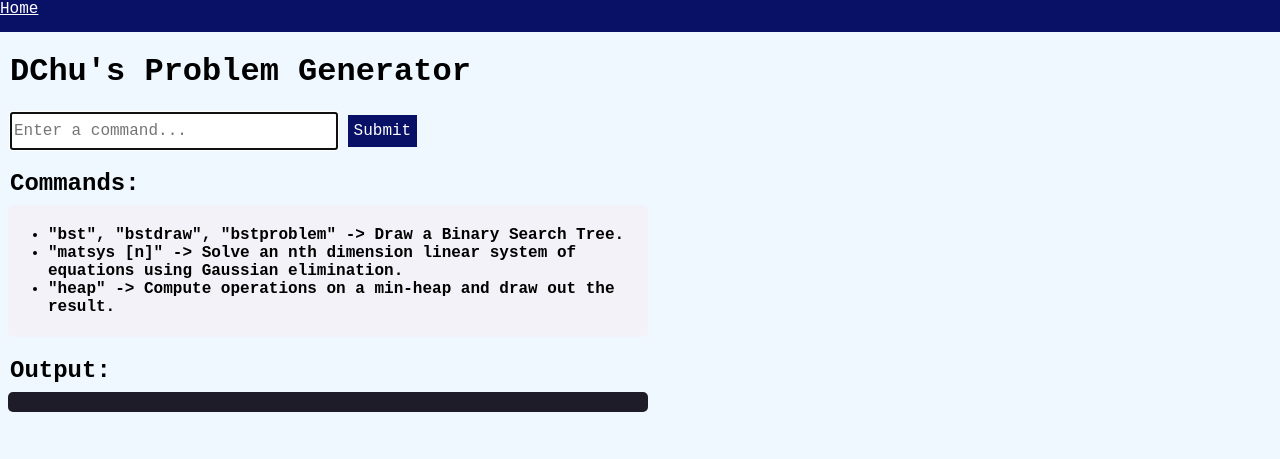
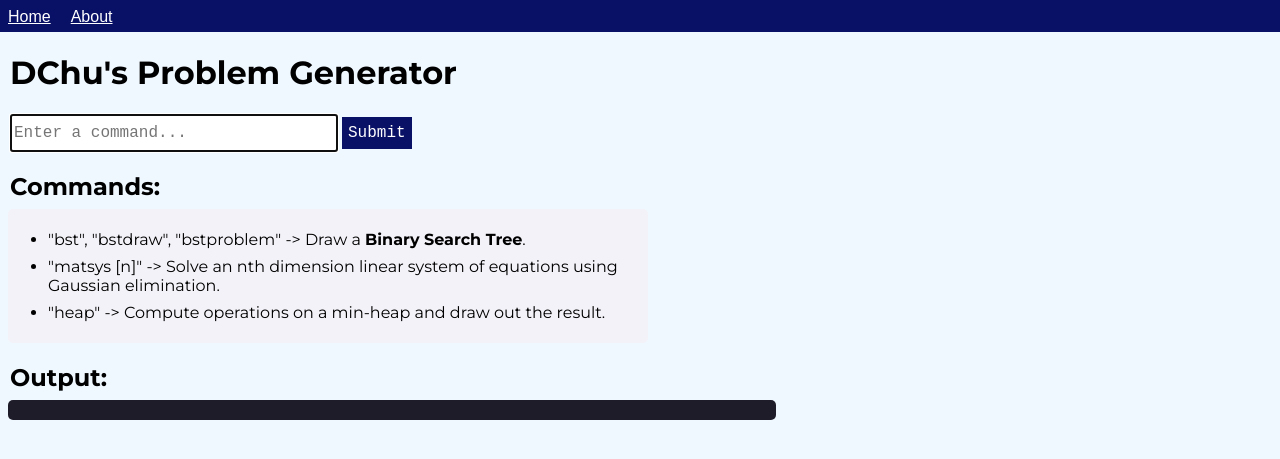
Before and after one commit to danchurlian/DChu-s-Problem-Generator, a Flask app: page / in a window 1280 px wide. Shown: the top 459 px of the page. Run offline with Flask 3, Linux system fonts and the light colour scheme.

Commit message:
Added LinearPlanarSystemProblem class, no functionality, added new about page with little information

```diff
--- a/app.py
+++ b/app.py
@@ -25,6 +25,9 @@ def parse_command(input: str):
 
 # ---------------------------------------------------------------
 
+@app.route("/about", methods=["GET"])
+def about():
+    return render_template("about.html")
 
 @app.route("/", methods=["GET", "POST"])
 def index():
--- a/problems/ProblemFactory.py
+++ b/problems/ProblemFactory.py
@@ -1,6 +1,7 @@
 from .Problem import Problem
 from .BSTProblem import BSTProblem
 from .MatrixLinearSystemProblem import MatrixLinearSystemProblem
+from .LinearPlanarSystemProblem import LinearPlanarSystemProblem
 from .HeapProblem import HeapProblem
 
 class ProblemFactory(object):
@@ -11,6 +12,9 @@ class ProblemFactory(object):
         if (problem_type in ["bst", "bstdraw", "bstproblem"]):
             return BSTProblem()
 
+        # elif (problem_type in ["diffsys", "planarsys", "psys"]):
+        #     return LinearPlanarSystemProblem()
+
         elif (problem_type == "matsys"):
             if (args and len(args) == 1):
                 try:
@@ -19,6 +23,8 @@ class ProblemFactory(object):
                 except ValueError:
                     pass
             return MatrixLinearSystemProblem()
+
         elif (problem_type in ["heap", "minheap"]):
             return HeapProblem()
+
         return Problem()
--- a/static/style.css
+++ b/static/style.css
@@ -5,8 +5,6 @@
 
 body {
     background-color: aliceblue;
-    font-family: 'Courier New', Courier, monospace;
-
     margin: 0px;
 }
 
@@ -18,10 +16,23 @@ header {
     margin-left: 0px;
 }
 
-nav {
+header nav {
     background-color: rgb(9, 17, 103);
     height: 2em;
+
     margin: 0px;
+}
+
+header nav a {
+    font-family: Montsserat, sans-serif;
+    padding: 0.5em;
+    padding-top: 0.5em;
+    display: inline-block;
+}
+
+h1, h2 {
+    font-family: Montserrat, sans-serif;
+    font-weight: bold;
 }
 
 body > h2 {
@@ -33,9 +44,15 @@ nav a {
     color: white;
 }
 
+section {
+    font-family: Montserrat, sans-serif;
+}
+
 #help-section {
     background-color: rgb(243, 242, 248);
     width: 50%;
+
+
 
     padding-top: 5px;
     padding-bottom: 5px;
@@ -45,7 +62,7 @@ nav a {
 }
 
 #help-section li {
-    font-weight: bold;
+    margin-bottom: 0.5em;
 }
 
 #command-form button {
@@ -64,7 +81,7 @@ nav a {
 
 #output-section {
     background-color: rgb(30, 28, 40);
-    width: 50%;
+    width: 60%;
 
     padding-top: 10px;
     padding-bottom: 10px;
--- a/templates/index.html
+++ b/templates/index.html
@@ -5,27 +5,35 @@
         <meta name="application-name" content="DChu's Problem Generator">
         <meta name="author" content="DChu">
         <meta name="viewport" content="width=device-width, initial-scale=1.0">
-        <title>
-            DChu's Problem Generator
-        </title>
+        <title>DChu's Problem Generator</title>
+
+        <link rel="preconnect" href="https://fonts.googleapis.com">
+        <link rel="preconnect" href="https://fonts.gstatic.com" crossorigin>
+        <link href="https://fonts.googleapis.com/css2?family=Montserrat:ital,wght@0,100..900;1,100..900&display=swap" rel="stylesheet">
+
+
         <link href=" {{ url_for('static', filename='style.css') }}" rel="stylesheet "/>
+
+        <style>
+            @font-face {
+                font-family: Montserrat;
+                src: url("https://fonts.googleapis.com/css2?family=Montserrat:ital,wght@0,100..900;1,100..900&display=swap");
+            }
+        </style>
 
     </head>
     <body>
-        <header>
-            <nav>
-                <a href="/">Home</a>
-            </nav>
-        </header>
+        {% import 'utils.html' as utils %}
+        {{ utils.header() }}
         <h1> DChu's Problem Generator </h1>
         <form name="form" method="post" id="command-form">
             <input type="text" name="command_line" class="courier-text"  placeholder="Enter a command..." required="true" autofocus="true" autocomplete="off" />
             <button type="submit" class="courier-text">Submit</button>
         </form>
         <h2>Commands:</h2>
-        <section id="help-section" class="courier-text">
+        <section id="help-section">
             <ul>
-                <li>"bst", "bstdraw", "bstproblem" -> Draw a Binary Search Tree.</li>
+                <li>"bst", "bstdraw", "bstproblem" -> Draw a <strong>Binary Search Tree</strong>.</li>
                 <li>"matsys [n]" -> Solve an nth dimension linear system of equations using Gaussian elimination.</li>
                 <li>"heap" -> Compute operations on a min-heap and draw out the result. </li>
             </ul>
--- /dev/null
+++ b/templates/utils.html
@@ -0,0 +1,8 @@
+{% macro header() %}
+    <header>
+        <nav>
+            <a href="/">Home</a>
+            <a href="/about">About</a>
+        </nav>
+    </header>
+{% endmacro %}
```
Also changed, not shown: problems/LinearPlanarSystemProblem.py (added, +15 -0 lines), templates/about.html (added, +27 -0 lines).
